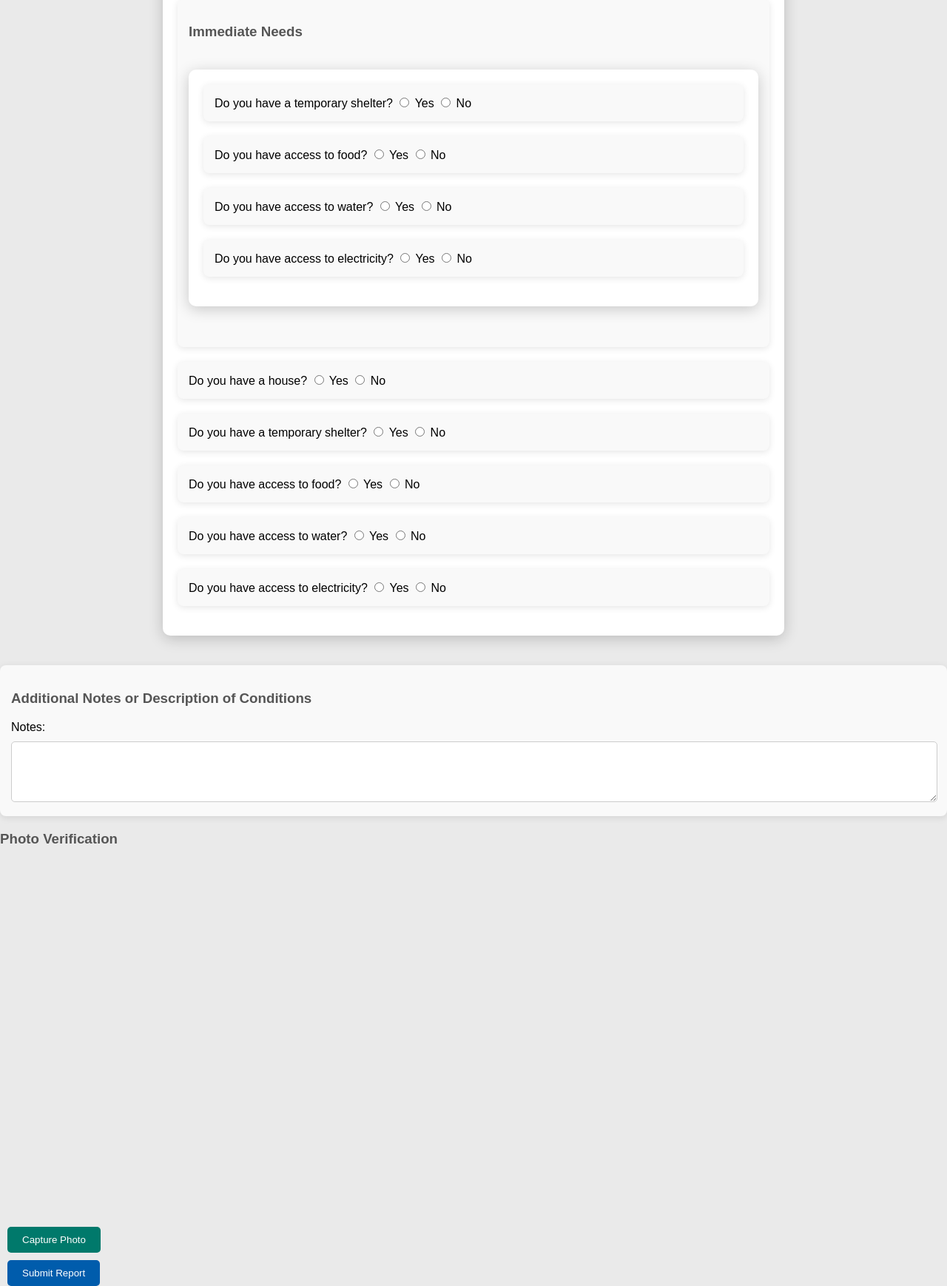
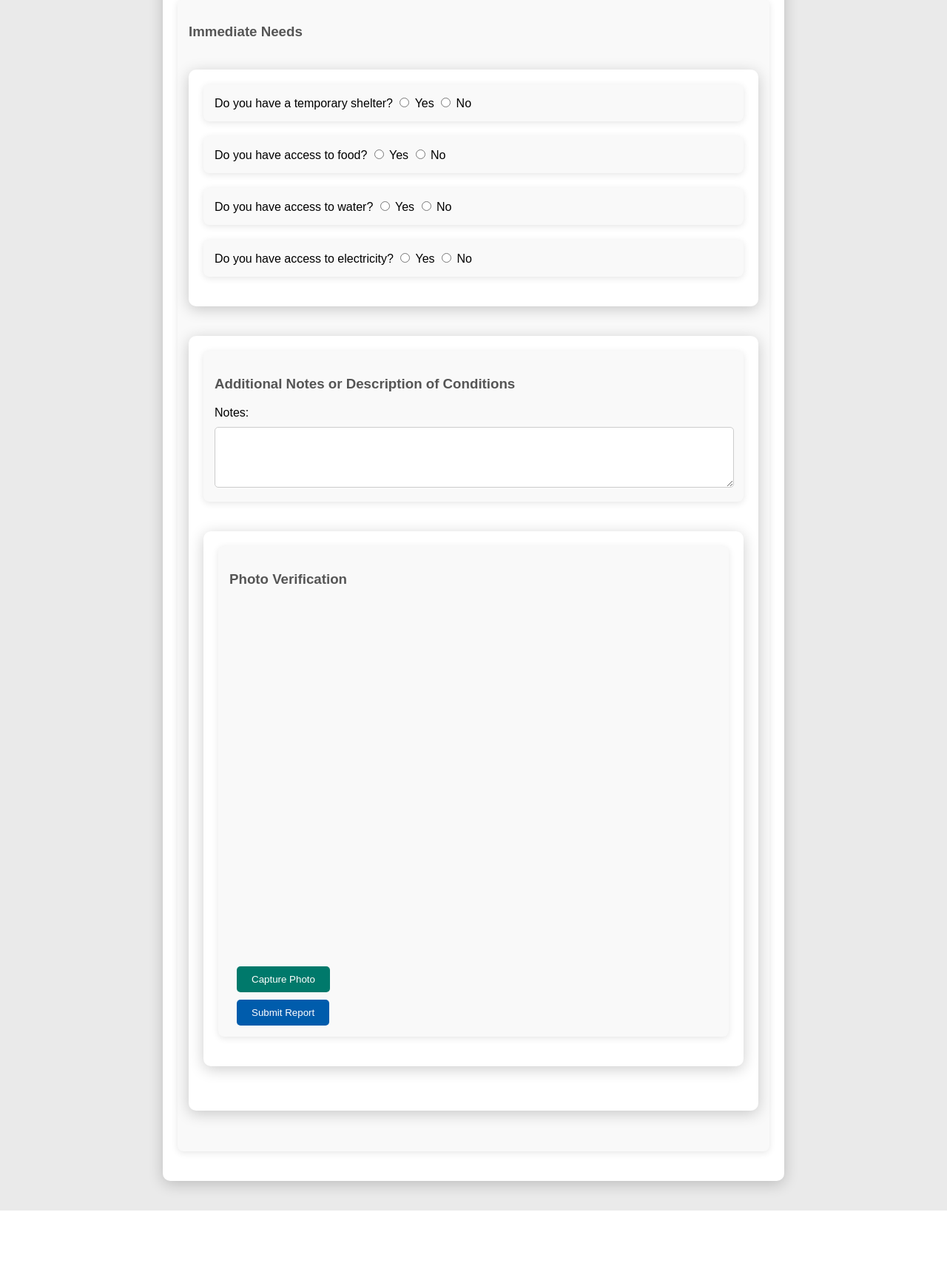
Before and after one commit to pwatana/NewHacks-project, a Flask app: page /form in a window 1280 px wide. Shown: the part 1725-3463 px from the top of the page at 74% size. After the commit the page ends 3361 px from the top, so only its background shows below. Run offline with Flask 3, Linux system fonts and the light colour scheme.

Commit message:
homepage

```diff
--- a/src1/Frontend/app.py
+++ b/src1/Frontend/app.py
@@ -1,7 +1,6 @@
 from flask import Flask, render_template, request, jsonify
 import csv
 import os
-# import pandas as pd
 
 
 app = Flask(__name__)
--- a/src1/Frontend/templates/form.html
+++ b/src1/Frontend/templates/form.html
@@ -160,43 +160,8 @@
             </div>
 
 
-        </div>
-
-                <!-- Temporary Shelter Question -->
-                <div class="section">
-                    <label>Do you have a house?</label>
-                    <input type="radio" name="house" value="yes" required > Yes
-                    <input type="radio" name="house" value="no"> No
-                </div>
-                <div class="section">
-                    <label>Do you have a temporary shelter?</label>
-                    <input type="radio" name="shelter" value="yes" required > Yes
-                    <input type="radio" name="shelter" value="no"> No
-                </div>
-
-                <!-- Access to Food Question -->
-                <div class="section">
-                    <label>Do you have access to food?</label>
-                    <input type="radio" name="food" value="yes" required> Yes
-                    <input type="radio" name="food" value="no"> No
-                </div>
-
-                <!-- Access to Water Question -->
-                <div class="section">
-                    <label>Do you have access to water?</label>
-                    <input type="radio" name="water" value="yes" required> Yes
-                    <input type="radio" name="water" value="no"> No
-                </div>
-
-                <!-- Access to Electricity Question -->
-                <div class="section">
-                    <label>Do you have access to electricity?</label>
-                    <input type="radio" name="electricity" value="yes" required> Yes
-                    <input type="radio" name="electricity" value="no"> No
-                </div>
-            </div>
-
         <!-- Additional Notes -->
+        <div class="form-container">
         <div class="section">
             <h3>Additional Notes or Description of Conditions</h3>
             <label for="additionalNotes">Notes:</label>
@@ -204,6 +169,8 @@
         </div>
 
         <!-- Camera Section -->
+        <div class="form-container">
+        <div class="section">
         <div class="camera-section">
             <h3>Photo Verification</h3>
             <video id="video" width="640" height="480" autoplay></video>
```
Also changed, not shown: src1/Frontend/templates/layout.html (added, +112 -0 lines), src1/Frontend/templates/frontend/Insights.html (added).
